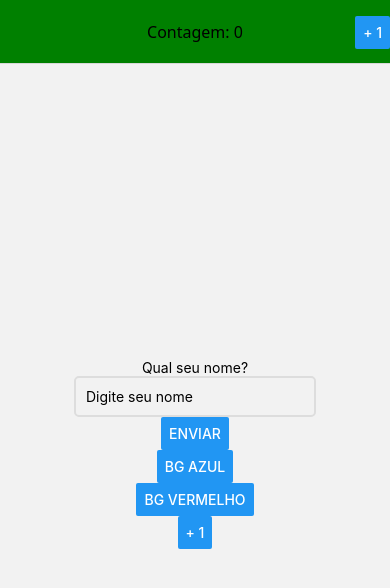
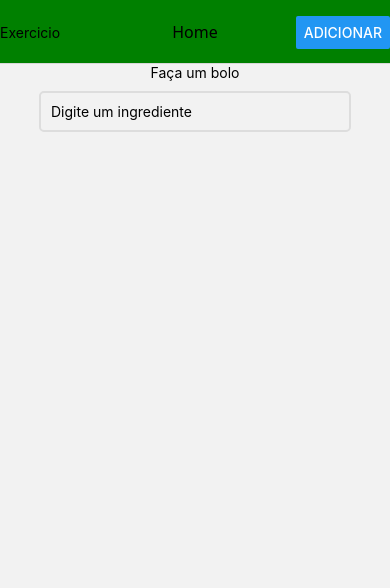
Before and after one commit to LuanColdebella/react-native-b7-antiga, a React Native app: screen /Home in a window 390 px wide. Shown: the top 588 px of the page. Built offline with nearby package versions, Linux system fonts and the light colour scheme.

Commit message:
exercicio-ingredientes-bolo

```diff
--- a/src/pages/HomeScreen.js
+++ b/src/pages/HomeScreen.js
@@ -1,84 +1,53 @@
-import React, { useLayoutEffect, useState } from 'react';
-import { Button, StyleSheet, Text, TextInput, View } from 'react-native';
+import React, { useCallback, useEffect, useLayoutEffect, useRef, useState } from 'react';
+import { Button, FlatList, StyleSheet, Text, TextInput, View } from 'react-native';
+
 export default function HomeScreen({ navigation }) {
+  const [name, setName] = useState('');
+  const [ingredients, setIngredients] = useState([]);
 
-  const [name, setName] = useState('');
-  const [count, setCount] = useState(0);
+  // ref mantém SEMPRE o valor mais recente de name,
+  // sem precisar recriar o header
+  const nameRef = useRef('');
+  useEffect(() => { nameRef.current = name; }, [name]);
+
+  const handleAdd = useCallback(() => {
+    const current = (nameRef.current || '').trim();
+    if (!current) return;
+
+    setIngredients(prev => [...prev, current]);
+    setName('');
+  }, []);
+
+  const handleAddName = (txt) => setName(txt);
 
   useLayoutEffect(() => {
     navigation.setOptions({
-      title: `Contagem: ${count}`
+      headerRight: () => <Button title="Adicionar" onPress={handleAdd} />,
+      headerLeft: () => <Text>Exercicio</Text>,
     });
-  }, [count] );
-
-  useLayoutEffect(() => {
-    navigation.setOptions({
-      headerRight: () => <Button title='+ 1' onPress={hendleHeaderPlus}/>
-    });
-  }, [])
-
-  const handleSend = () => {
-    navigation.setOptions({
-      title: name,
-      headerStyle: {
-        backgroundColor: 'green'
-      }
-    });
-  }
-
-  const hendleHeaderPlus = () =>{
-    // setCount(count + 1); //sempre pega o count como 0
-    setCount((c) => c + 1); //sempre pega count com o valor atualizado
-  }
+  }, []);
 
   return (
     <View style={styles.container}>
-     <Text>Qual seu nome?</Text>
+      <Text>Faça um bolo</Text>
+
       <TextInput
         style={styles.input}
-      placeholder='Digite seu nome'
+        placeholder="Digite um ingrediente"
         value={name}
-      onChangeText={(text) => setName(text)}
+        onChangeText={handleAddName}
       />
 
-    <Button title='Enviar'onPress={handleSend} />
-
-    <Button
-      title='BG AZUL'
-      onPress={() => navigation.setOptions({
-        headerStyle: {
-          backgroundColor: 'blue'
-        }
-      })}
+      <FlatList
+        data={ingredients}
+        keyExtractor={(item, index) => index.toString()}
+        renderItem={({ item }) => <Text>{item}</Text>}
       />
-
-
-    <Button
-      title='BG VERMELHO'
-      onPress={() => navigation.setOptions({
-        headerStyle: {
-          backgroundColor: 'red'
-        }
-      })}
-    />
-
-    <Button title='+ 1'onPress={() => setCount(count +1)} />
-
-
     </View>
   );
 }
 
 const styles = StyleSheet.create({
-    container: {
-        flex: 1,
-        justifyContent: 'center',
-        alignItems: 'center',
-    },
-    input: {
-      borderWidth: 2, //largura da borda
-      borderRadius: 5, //bordas arredondadas qtde
-      borderColor: '#DDD', //cod da borda
-      padding: 10 //espaco interno
-    },
+  container: { flex: 1, justifyContent: 'center', alignItems: 'center' },
+  input: { borderWidth: 2, borderRadius: 5, borderColor: '#DDD', padding: 10, marginVertical: 10, width: '80%' },
 });
```
Lines whose indentation alone changed are shown as unchanged.
